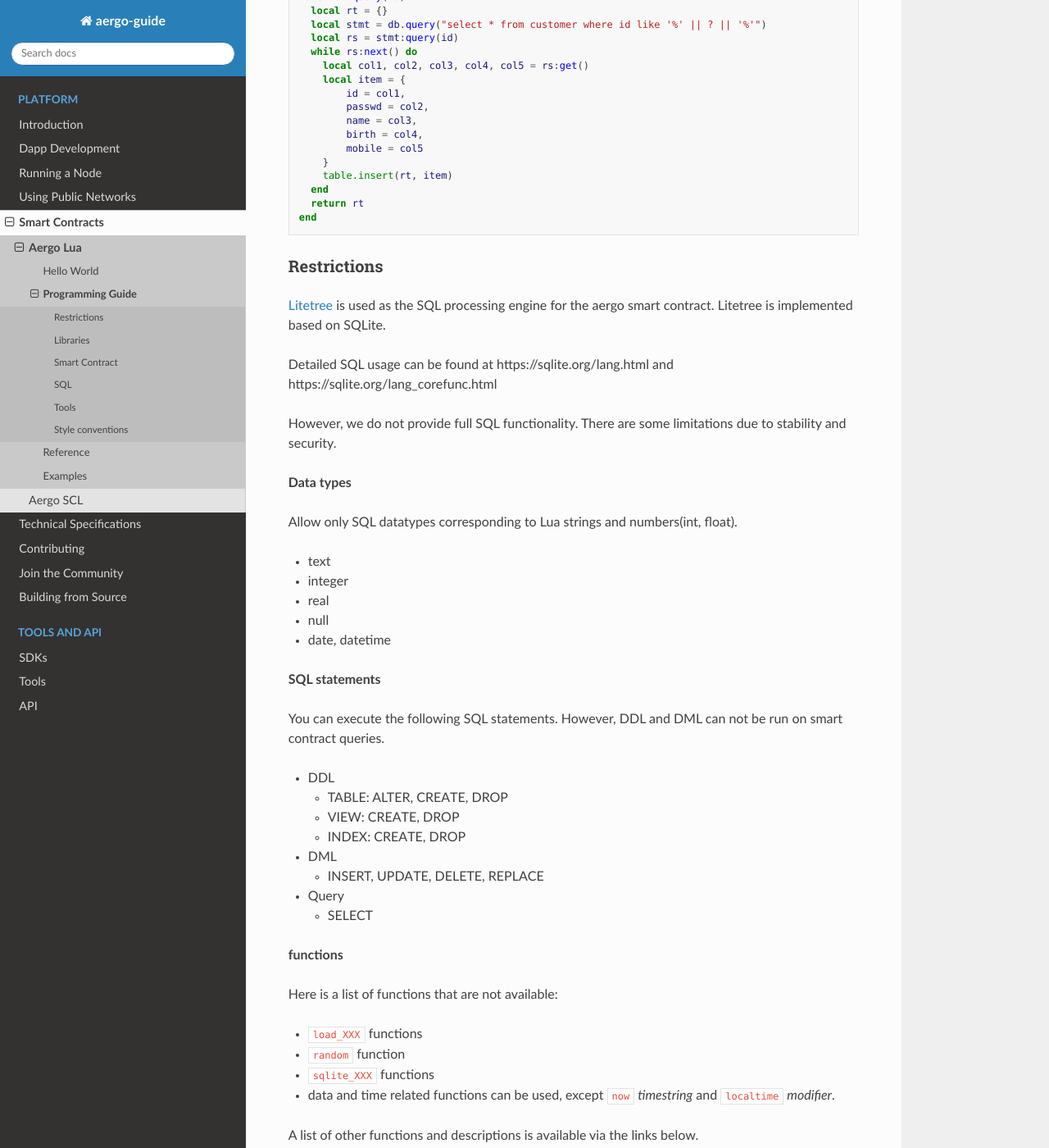
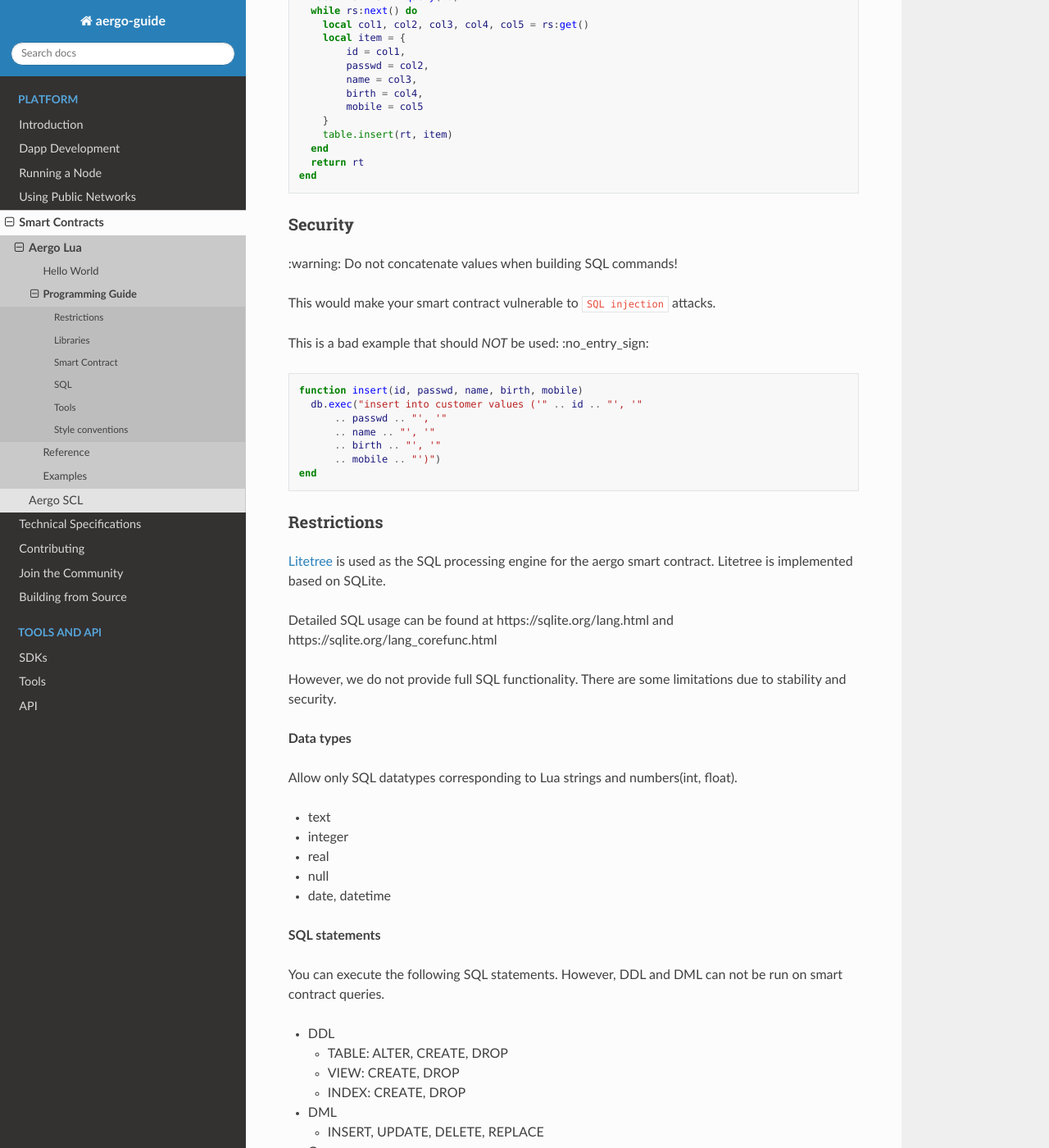
Before and after one commit to aergoio/guide, a Sphinx documentation site: the page built from source/smart-contracts/lua/guide.md, in a window 1280 px wide and 1400 px high, scrolled down 7515 px. Shown: the whole window at 82% size. Built offline with Sphinx 7.4.7 and the Read the Docs theme 2.0.0, drawn with Linux system fonts in a browser that asks for light colours; some of the changed text lies outside the part shown.

Commit message:
Warn about SQL injection

````diff
--- a/source/smart-contracts/lua/guide.md
+++ b/source/smart-contracts/lua/guide.md
@@ -297,11 +297,8 @@
 
 -- insert a row to the customer table
 function insert(id, passwd, name, birth, mobile)
-  db.exec("insert into customer values ('" .. id .. "', '"
-      .. passwd .. "', '"
-      .. name .. "', '"
-      .. birth .. "', '"
-      .. mobile .. "')")
+  db.exec("insert into customer values (?, ?, ?, ?, ?)",
+          id, passwd, name, birth, mobile)
 end
 ```
 The `db.query()` function returns a result set. You can fetch rows from the result set.
@@ -349,6 +346,24 @@
     table.insert(rt, item)
   end
   return rt
+end
+```
+
+### Security
+
+:warning: Do not concatenate values when building SQL commands!
+
+This would make your smart contract vulnerable to `SQL injection` attacks.
+
+This is a bad example that should *NOT* be used: :no_entry_sign:
+
+```lua
+function insert(id, passwd, name, birth, mobile)
+  db.exec("insert into customer values ('" .. id .. "', '"
+      .. passwd .. "', '"
+      .. name .. "', '"
+      .. birth .. "', '"
+      .. mobile .. "')")
 end
 ```
 
@@ -400,7 +415,7 @@
 
 **contraints**
 
-You can use the following contraints.
+You can use the following contraints:
 
 * NOT NULL
 * DEFAULT
````
